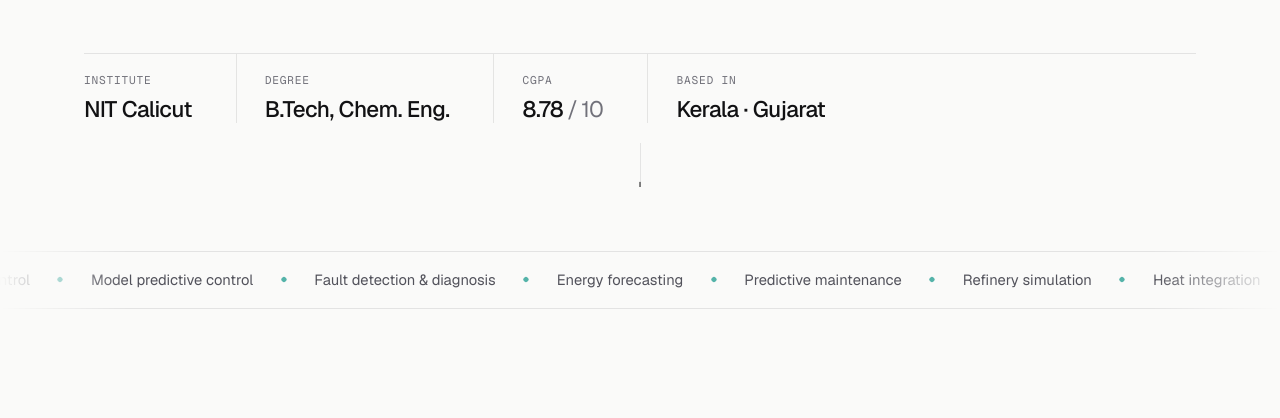
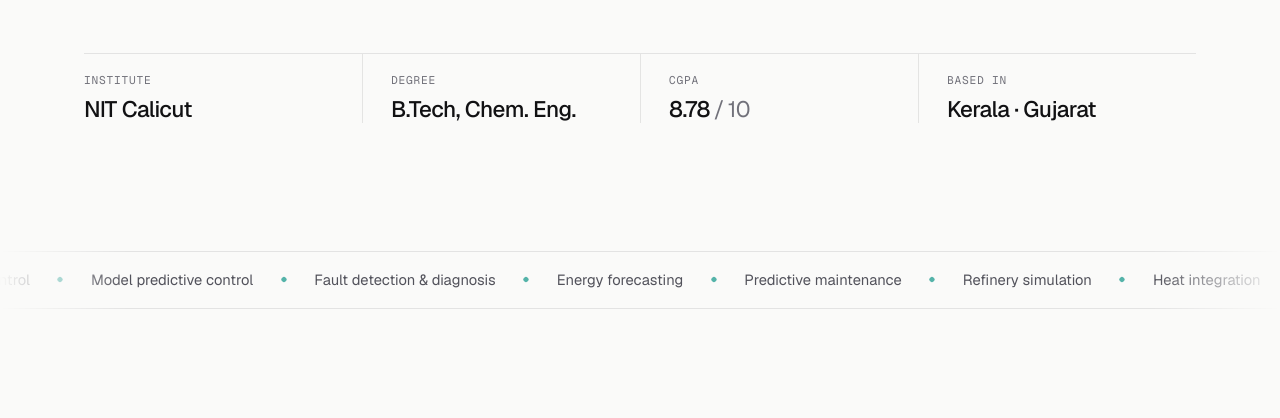
Before and after one commit to voidsyntax-dev/portfolio, a plain HTML site: page index.html in a window 1280 px wide. Shown: the part 665-1083 px from the top of the page. Drawn offline with nearby package versions, Linux system fonts and the light colour scheme.

Commit message:
update portfolio

```diff
--- a/index.html
+++ b/index.html
@@ -107,7 +107,6 @@
       <div><dt>Based in</dt><dd>Kerala · Gujarat</dd></div>
     </dl>
   </div>
-  <a class="scroll-hint" href="#work" aria-label="Scroll to work"><span></span></a>
 </section>
 
 <main id="main" tabindex="-1">
--- a/styles.css
+++ b/styles.css
@@ -204,21 +204,15 @@ em{font-family:var(--font-serif);font-style:italic;font-weight:400;letter-spacin
 .hero-profile dd span{display:block;font-weight:400;font-size:.84rem;color:var(--muted);margin-top:3px}
 
 .hero-facts{
-  display:grid;grid-template-columns:repeat(4,auto);justify-content:start;
+  display:grid;grid-template-columns:repeat(4,minmax(0,1fr));
   margin-top:56px;border-top:1px solid var(--line);
 }
-.hero-facts div{padding:18px 44px 0 0}
+.hero-facts div{padding:18px 24px 0 0}
 .hero-facts div + div{padding-left:28px;border-left:1px solid var(--line)}
 .hero-facts dt{font-family:var(--font-mono);font-size:.7rem;color:var(--faint);letter-spacing:.07em;text-transform:uppercase;margin-bottom:6px}
 .hero-facts dd{font-size:clamp(1.1rem,2vw,1.4rem);font-weight:500;letter-spacing:-.025em;line-height:1.2}
 .hero-facts dd span{color:var(--faint);font-weight:400}
 
-.scroll-hint{
-  position:absolute;left:50%;bottom:24px;transform:translateX(-50%);z-index:1;
-  width:1px;height:44px;background:var(--line);overflow:hidden;
-}
-.scroll-hint span{position:absolute;left:0;top:0;width:1px;height:14px;background:var(--text);animation:scrollHint 2s var(--ease) infinite}
-@keyframes scrollHint{0%{transform:translateY(-14px)}100%{transform:translateY(44px)}}
 
 /* hero entrance: lines rise in one after another */
 .hero-inner > *{opacity:0;transform:translateY(16px);animation:rise .9s var(--ease) forwards}
@@ -495,7 +489,6 @@ em{font-family:var(--font-serif);font-style:italic;font-weight:400;letter-spacin
   .hero-facts div + div{padding-left:0;border-left:0}
   .hero-facts div:nth-child(even){padding-left:20px;border-left:1px solid var(--line)}
   .hero-facts div:nth-child(n+3){border-top:1px solid var(--line)}
-  .scroll-hint{display:none}
   .skills-grid{grid-template-columns:1fr 1fr}
   .contact{grid-template-columns:1fr;padding:32px}
   .nav-toggle{display:flex}
```
